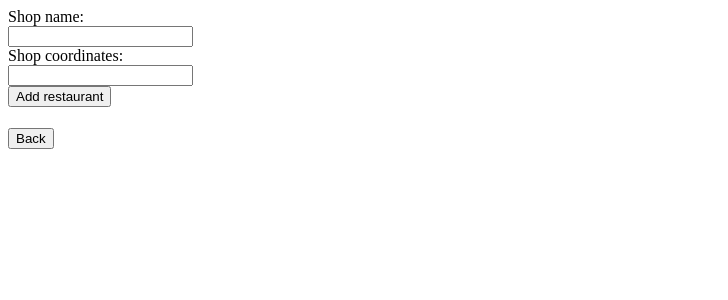
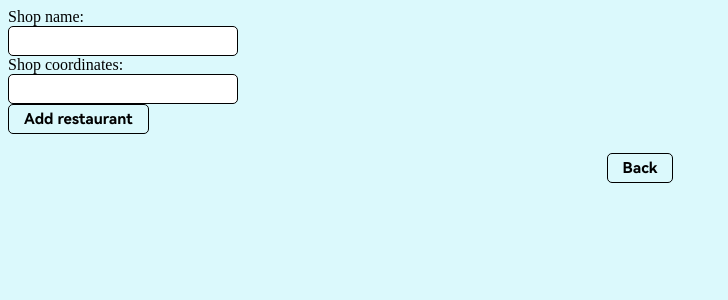
Before and after one commit to SMSOSS/tiferet, a PHP site: page /cpanel/addshop.php in a window 1280 px wide. Shown: the top 300 px of the page, without its empty margins (0-728 px from the left). Run offline with PHP 8.4, Linux system fonts and the light colour scheme; the visitor is signed in with stand-in values (Sample User, id 1).

Commit message:
tiferet: cpanel: add back css styling
Signed-off-by: Wiley Lau <henloboii@protonmail.ch>

```diff
--- a/cpanel/addshop.php
+++ b/cpanel/addshop.php
@@ -2,6 +2,92 @@
 
 <head>
     <title>Add new restaurant</title>
+    <style>
+        @font-face {
+            font-family: HarmonyBold;
+            src: url('../fonts/bold.ttf');
+        }
+
+        @font-face {
+            font-family: HarmonyReg;
+            src: url('../fonts/regular.ttf');
+        }
+
+        @font-face {
+            font-family: HarmonyLight;
+            src: url('../fonts/light.ttf');
+        }
+
+        h1 {
+            text-align: center;
+            font-family: HarmonyBold;
+        }
+
+        h3 {
+            text-align: center;
+            font-family: HarmonyLight
+        }
+
+        input[type=submit] {
+            padding: 5px 15px;
+            background: #DBF9FC;
+            border: 1px solid black;
+            cursor: pointer;
+            -webkit-border-radius: 5px;
+            border-radius: 5px;
+            font-family: HarmonyBold;
+            font-size: 15px;
+        }
+
+        input[type=text] {
+            padding: 5px 15px;
+            border: 1px solid black;
+            cursor: pointer;
+            -webkit-border-radius: 5px;
+            border-radius: 5px;
+            font-family: HarmonyLight;
+            font-size: 15px;
+        }
+
+        body {
+            background-color: #DBF9FC;
+        }
+
+
+        h2 {
+            text-align: center;
+            font-family: HarmonyReg
+        }
+
+        /* Add a black background color to the top navigation */
+        .topnav {
+            background-color: #40E0D0;
+            overflow: hidden;
+        }
+
+        /* Style the links inside the navigation bar */
+        .topnav a {
+            float: center;
+            color: #000000;
+            text-align: center;
+            padding: 14px 16px;
+            text-decoration: none;
+            font-size: 17px;
+        }
+
+        /* Change the color of links on hover */
+        .topnav a:hover {
+            /* background-color: #ddd;
+  color: black; */
+        }
+
+        /* Add a color to the active/current link */
+        .topnav a.active {
+            background-color: #8F00FF;
+            color: white;
+        }
+    </style>
+
 </head>
 
 <body>
```
